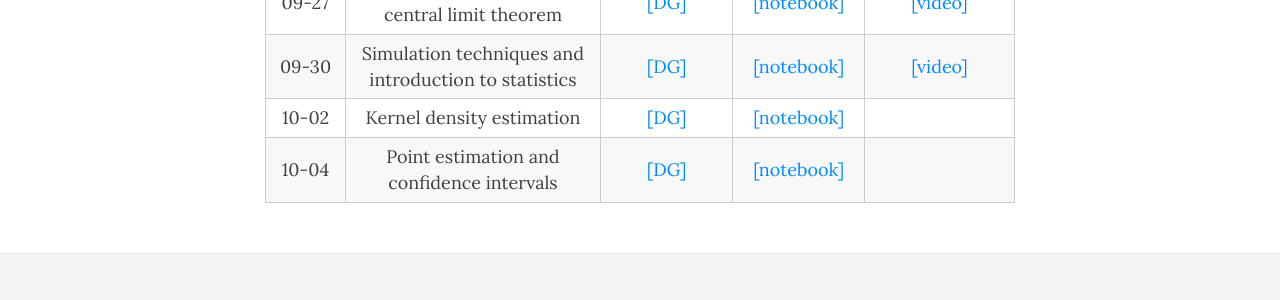
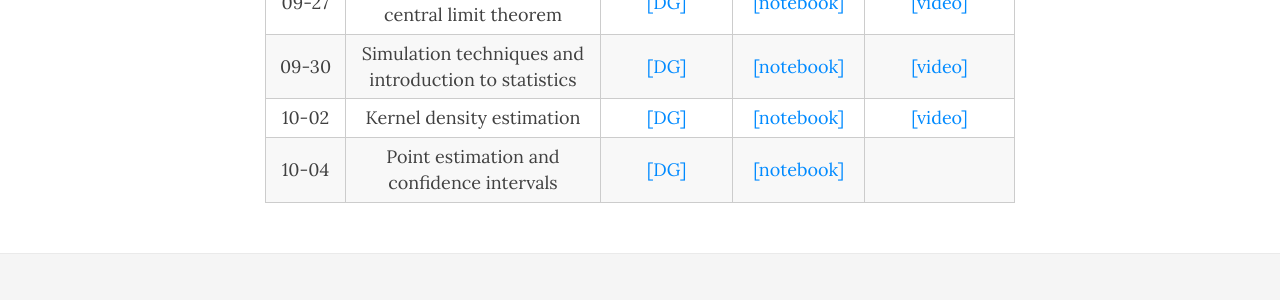
Before and after one commit to data1010/data1010.github.io, a Jekyll site: the page built from class.md, in a window 1280 px wide and 1301 px high. Shown: the part 862-1162 px from the top of the window. Built offline with Jekyll 4.4.1, drawn with Linux system fonts in a browser that asks for light colours; nearby versions of some CDN libraries.

Commit message:
Fix typo

```diff
--- a/class.md
+++ b/class.md
@@ -103,7 +103,7 @@ title: Notebooks and videos
       <td style="text-align: center">Kernel density estimation</td>
       <td style="text-align: center"><a href="https://mathigon.org/course/intro-statistics/estimating-joint-densities">[DG]</a></td>
       <td style="text-align: center"><a href="https://github.com/data1010/problem-sets/tree/master/10-02">[notebook]</a></td>
-      <td style="text-align: center"><a href="https://youtu.be/jl3crfKP4QU"></a></td>
+      <td style="text-align: center"><a href="https://youtu.be/jl3crfKP4QU">[video]</a></td>
     </tr>
     <tr>
       <td style="text-align: center">10-04</td>
```
